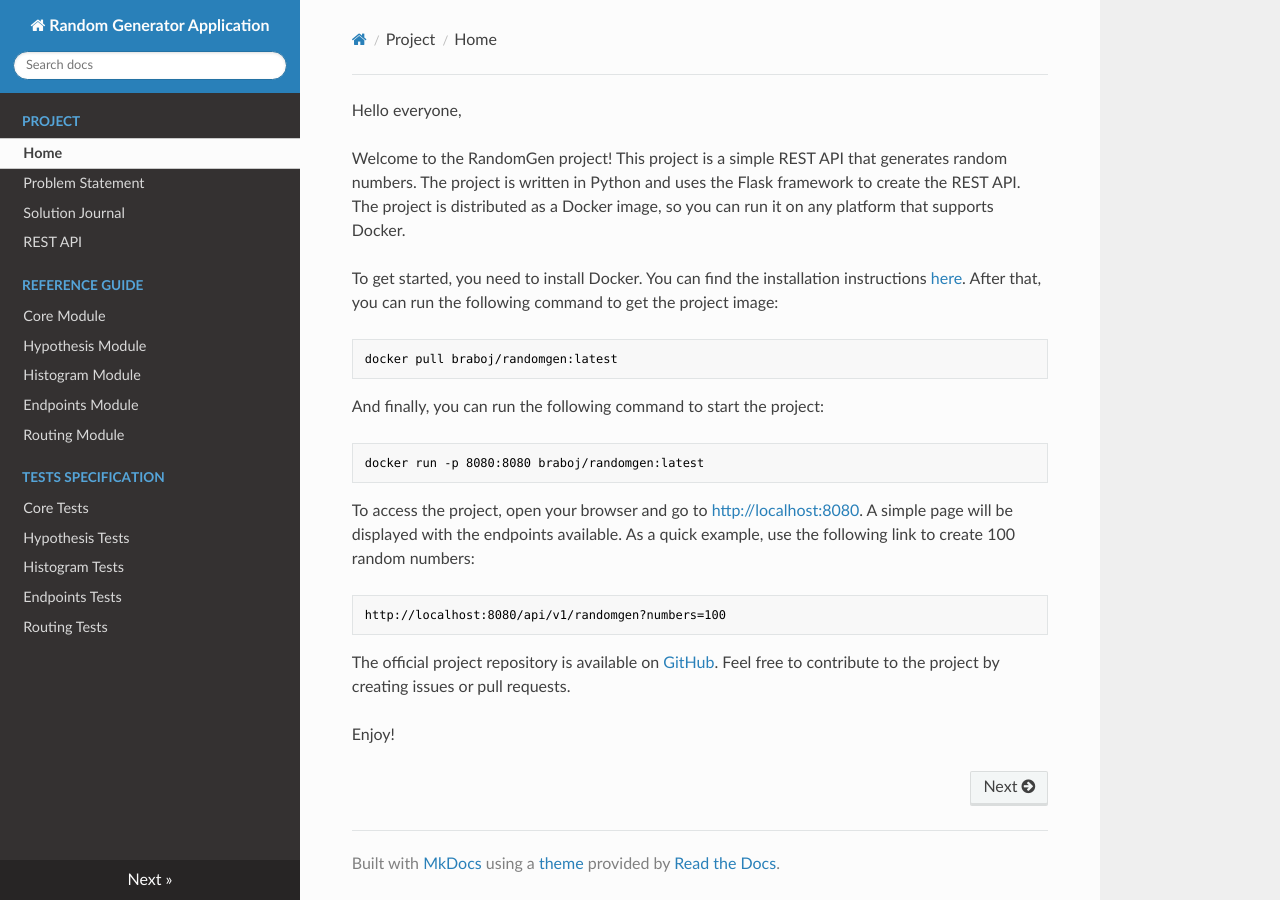
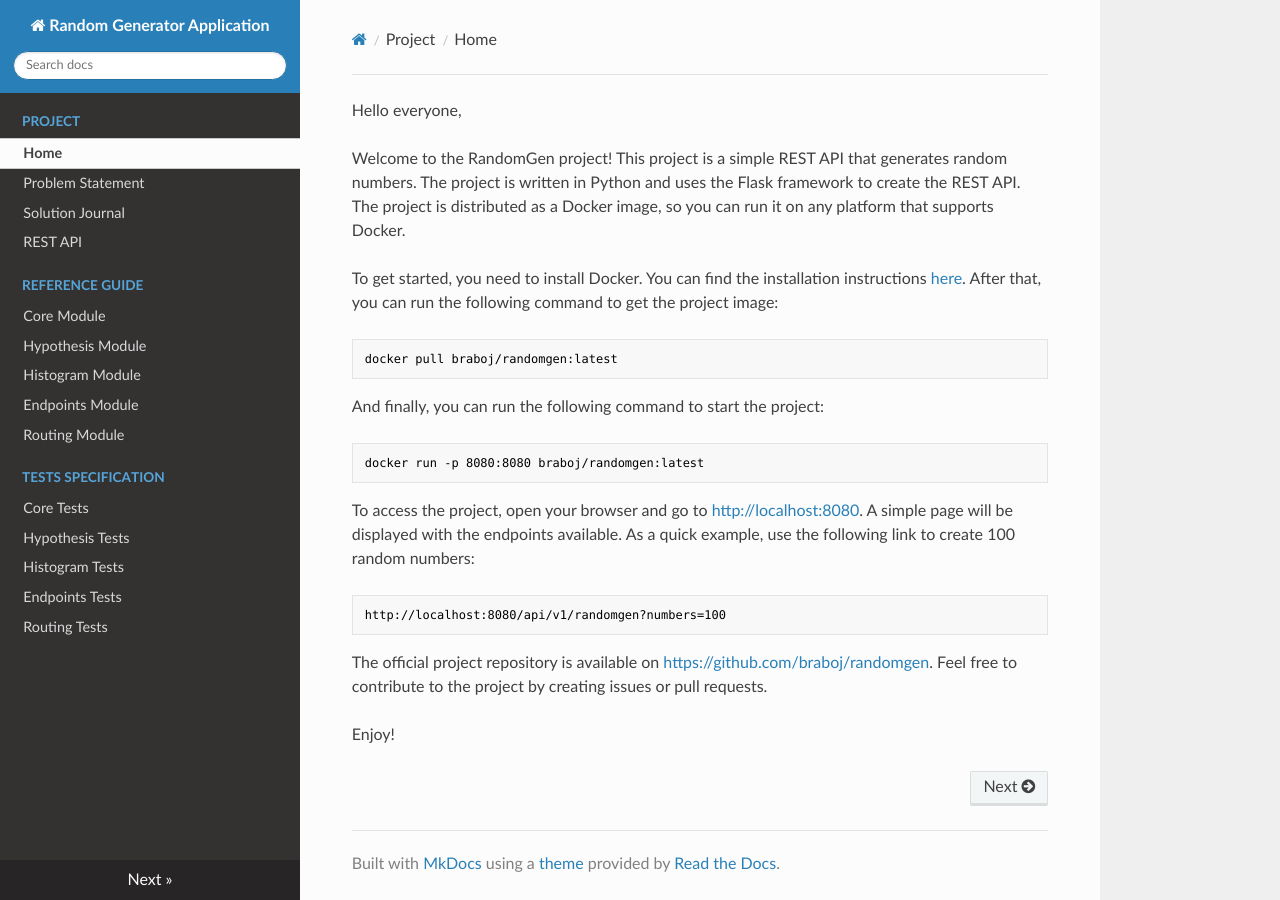
Before and after one commit to braboj/randomgen, an MkDocs documentation site: the page built from docs/index.md, in a window 1280 px wide. Built offline with MkDocs 1.6.1, drawn with Linux system fonts in a browser that asks for light colours; nearby versions of some CDN libraries; some of the changed lines change nothing that is shown.

Commit message:
(#22) - Update the home page

````diff
--- a/docs/index.md
+++ b/docs/index.md
@@ -29,7 +29,7 @@
 ```
 
 The official project repository is available on
-[GitHub](https://github.com/braboj/randomgen). Feel free to contribute to the
-project by creating issues or pull requests.
+[https://github.com/braboj/randomgen](https://github.com/braboj/randomgen).
+Feel free to contribute to the project by creating issues or pull requests.
 
 Enjoy!
````
